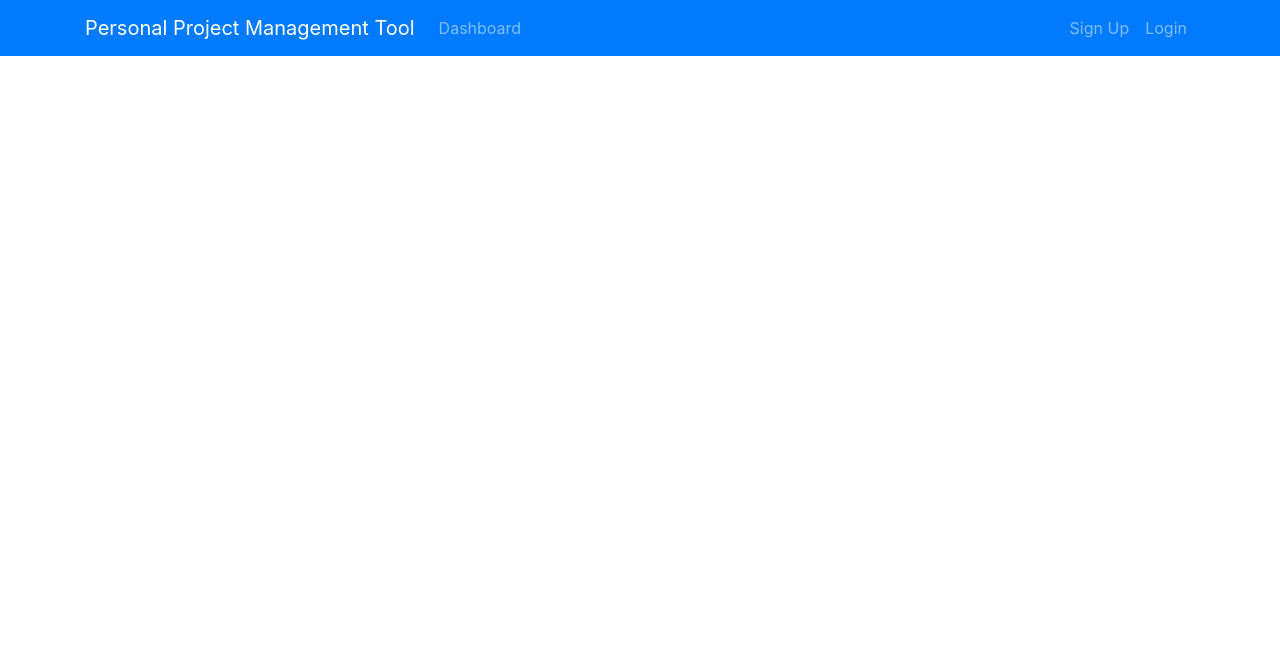
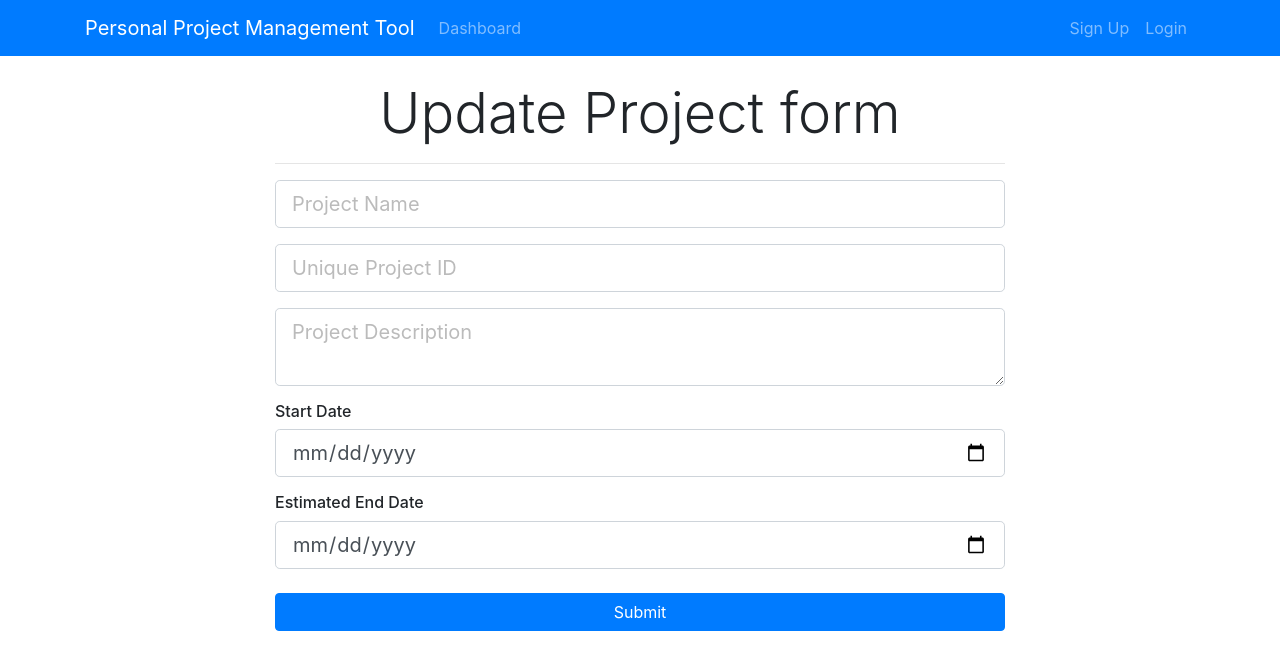
Before and after one commit to JohnIrle/PPMTool, a React (Create React App) app in the folder ppmtool-client/: page /updateProject/1 in a window 1280 px wide. Shown: the top 670 px of the page. Built offline with nearby package versions, Linux system fonts and the light colour scheme.

Commit message:
Update project route and updateProject component.

```diff
--- a/ppmtool-client/src/App.js
+++ b/ppmtool-client/src/App.js
@@ -8,6 +8,7 @@
 
 import { Provider } from 'react-redux'
 import store from "./store"
+import UpdateProject from './components/Project/UpdateProject';
 
 function App() {
   return (
@@ -17,6 +18,7 @@
           <NavBar />
           <Route exact path="/dashboard" component={Dashboard} />
           <Route exact path="/addProject" component={AddProject} />
+          <Route exact path="/updateProject/:id" component={UpdateProject} />
         </div>
       </Router>
     </Provider>
--- a/ppmtool-client/src/components/Project/ProjectItem.js
+++ b/ppmtool-client/src/components/Project/ProjectItem.js
@@ -1,4 +1,5 @@
 import React, { Component } from 'react'
+import { Link } from 'react-router-dom'
 
 class ProjectItem extends Component {
   render() {
@@ -21,11 +22,11 @@
                     <i className="fa fa-flag-checkered pr-1"> Project Board </i>
                   </li>
                 </a>
-                <a href="#">
+                <Link to={`/updateProject/${project.projectIdentifier}`}>
                   <li className="list-group-item update">
                     <i className="fa fa-edit pr-1"> Update Project Info</i>
                   </li>
-                </a>
+                </Link>
                 <a href="">
                   <li className="list-group-item delete">
                     <i className="fa fa-minus-circle pr-1"> Delete Project</i>
--- /dev/null
+++ b/ppmtool-client/src/components/Project/UpdateProject.js
@@ -0,0 +1,43 @@
+import React, { Component } from 'react'
+
+class UpdateProject extends Component {
+  render() {
+    return (
+      <div className="project">
+        <div className="container">
+          <div className="row">
+            <div className="col-md-8 m-auto">
+              <h5 className="display-4 text-center">Update Project form</h5>
+              <hr />
+              <form>
+                <div className="form-group">
+                  <input type="text" className="form-control form-control-lg " placeholder="Project Name" />
+                </div>
+                <div className="form-group">
+                  <input type="text" className="form-control form-control-lg" placeholder="Unique Project ID"
+                  />
+                </div>
+
+                <div className="form-group">
+                  <textarea className="form-control form-control-lg" placeholder="Project Description"></textarea>
+                </div>
+                <h6>Start Date</h6>
+                <div className="form-group">
+                  <input type="date" className="form-control form-control-lg" name="start_date" />
+                </div>
+                <h6>Estimated End Date</h6>
+                <div className="form-group">
+                  <input type="date" className="form-control form-control-lg" name="end_date" />
+                </div>
+
+                <input type="submit" className="btn btn-primary btn-block mt-4" />
+              </form>
+            </div>
+          </div>
+        </div>
+      </div>
+    )
+  }
+}
+
+export default UpdateProject
```
